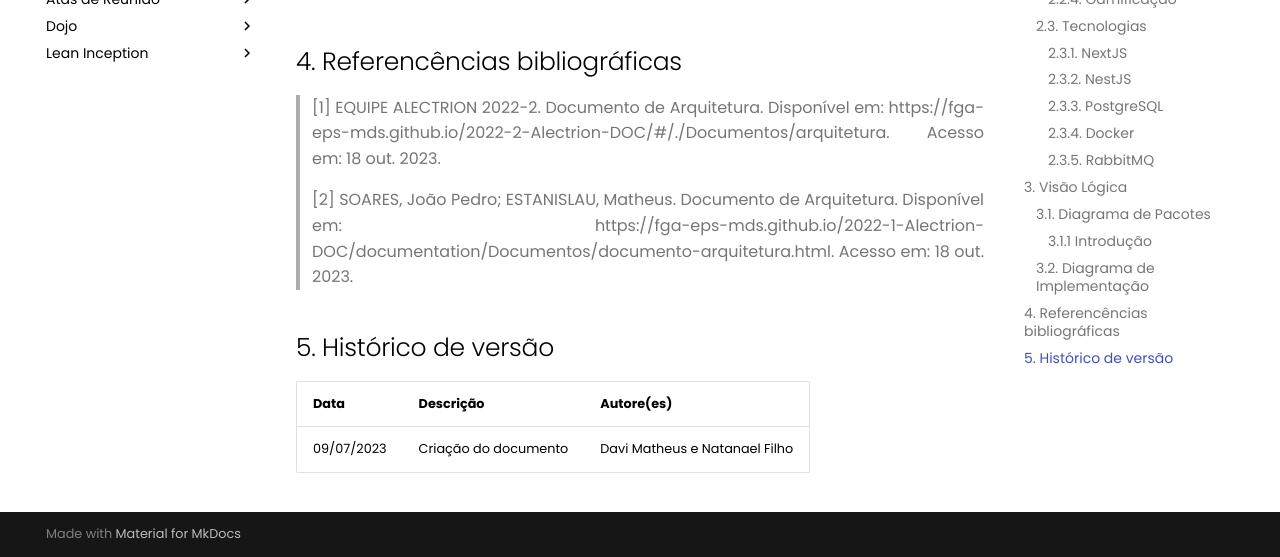
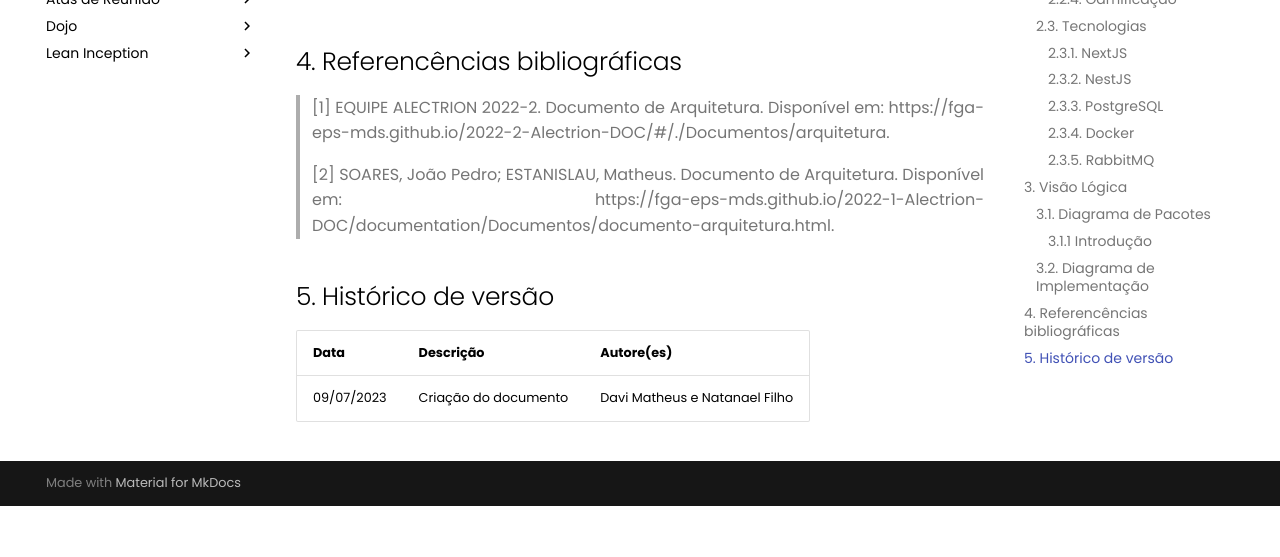
Before and after one commit to fga-eps-mds/2024.1-CALCULUS-DOC, an MkDocs documentation site: the page built from docs/organizacoes/documento_arquitetura.md, in a window 1280 px wide and 900 px high, scrolled down 4599 px, cut to the strip 343-900 px from the top of the window. Built offline with MkDocs 1.6.1 and Material for MkDocs 9.7.7, drawn with Linux system fonts in a browser that asks for light colours; comment, search, counter and statistics services are not loaded; after the commit the page ends 5448 px from its top, so only the background shows below that.

Commit message:
fix_changes

```diff
--- a/docs/organizacoes/documento_arquitetura.md
+++ b/docs/organizacoes/documento_arquitetura.md
@@ -85,10 +85,9 @@ Ambos os Diagramas estão abaixo:
 
 ## 4. Referencências bibliográficas
 
-> [1] EQUIPE ALECTRION 2022-2. Documento de Arquitetura. Disponível em: https://fga-eps-mds.github.io/2022-2-Alectrion-DOC/#/./Documentos/arquitetura. Acesso em: 18 out. 2023.
+> [1] EQUIPE ALECTRION 2022-2. Documento de Arquitetura. Disponível em: https://fga-eps-mds.github.io/2022-2-Alectrion-DOC/#/./Documentos/arquitetura.
 
-> [2] SOARES, João Pedro; ESTANISLAU, Matheus. Documento de Arquitetura. Disponível em: https://fga-eps-mds.github.io/2022-1-Alectrion-DOC/documentation/Documentos/documento-arquitetura.html. Acesso em: 18 out. 2023.
-
+> [2] SOARES, João Pedro; ESTANISLAU, Matheus. Documento de Arquitetura. Disponível em: https://fga-eps-mds.github.io/2022-1-Alectrion-DOC/documentation/Documentos/documento-arquitetura.html.
 ## 5. Histórico de versão
 
 |**Data**|**Descrição**|**Autore(es)**|
```
